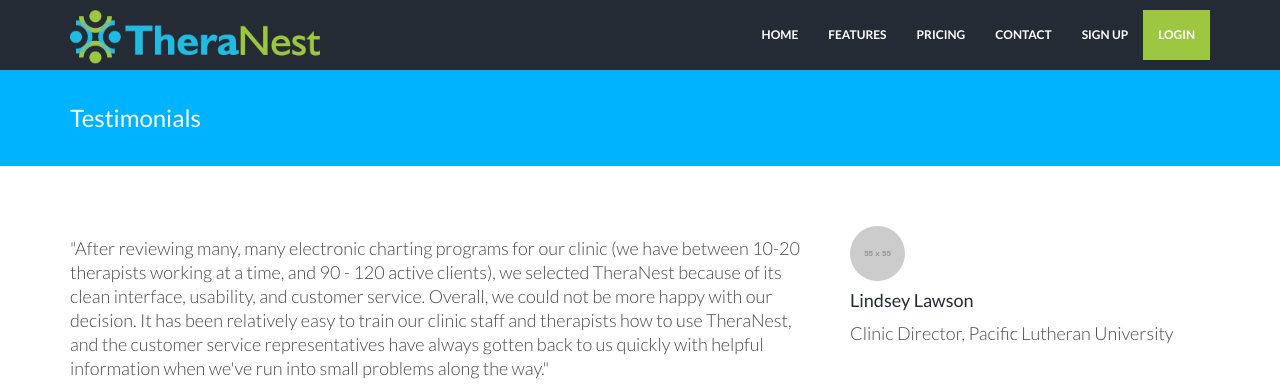
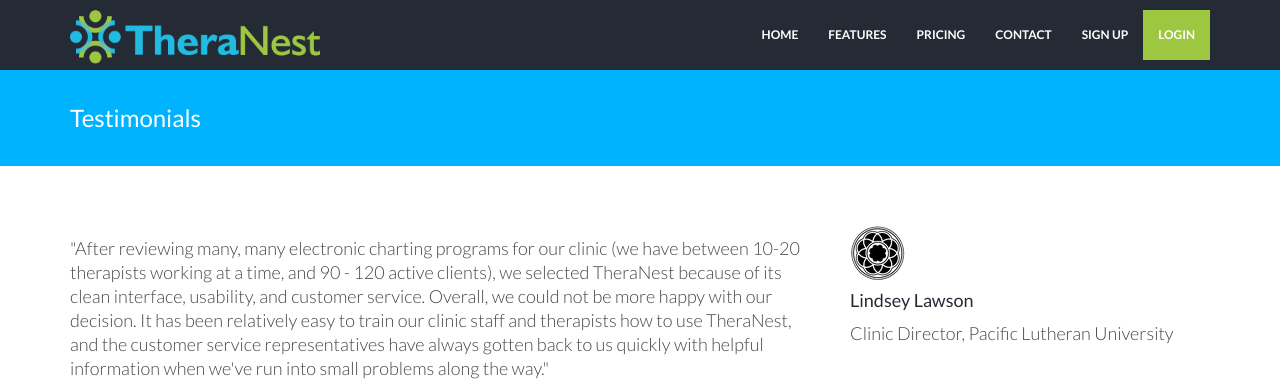
Before and after one commit to kaylacille/theranest-update, a Jekyll site: the page built from testimonials.html, in a window 1280 px wide. Shown: the top 390 px of the page. Built offline with Jekyll 4.4.1, drawn with Linux system fonts in a browser that asks for light colours; nearby versions of some CDN libraries.

Commit message:
Testimonial image issue

```diff
--- a/testimonials.html
+++ b/testimonials.html
@@ -13,7 +13,7 @@
         </div>
 
         <div class="col-lg-4">
-            <img class="img-circle" src="http://placehold.it/55x55" alt="PLU Logo">
+            <img class="img-circle" src="{{ "/assets/img/clients/plu-logo.jpg" | prepend: site.baseurl }}" alt="PLU Logo">
             <h4>Lindsey Lawson</h4>
             <p>Clinic Director, Pacific Lutheran University</p>
         </div>
```
